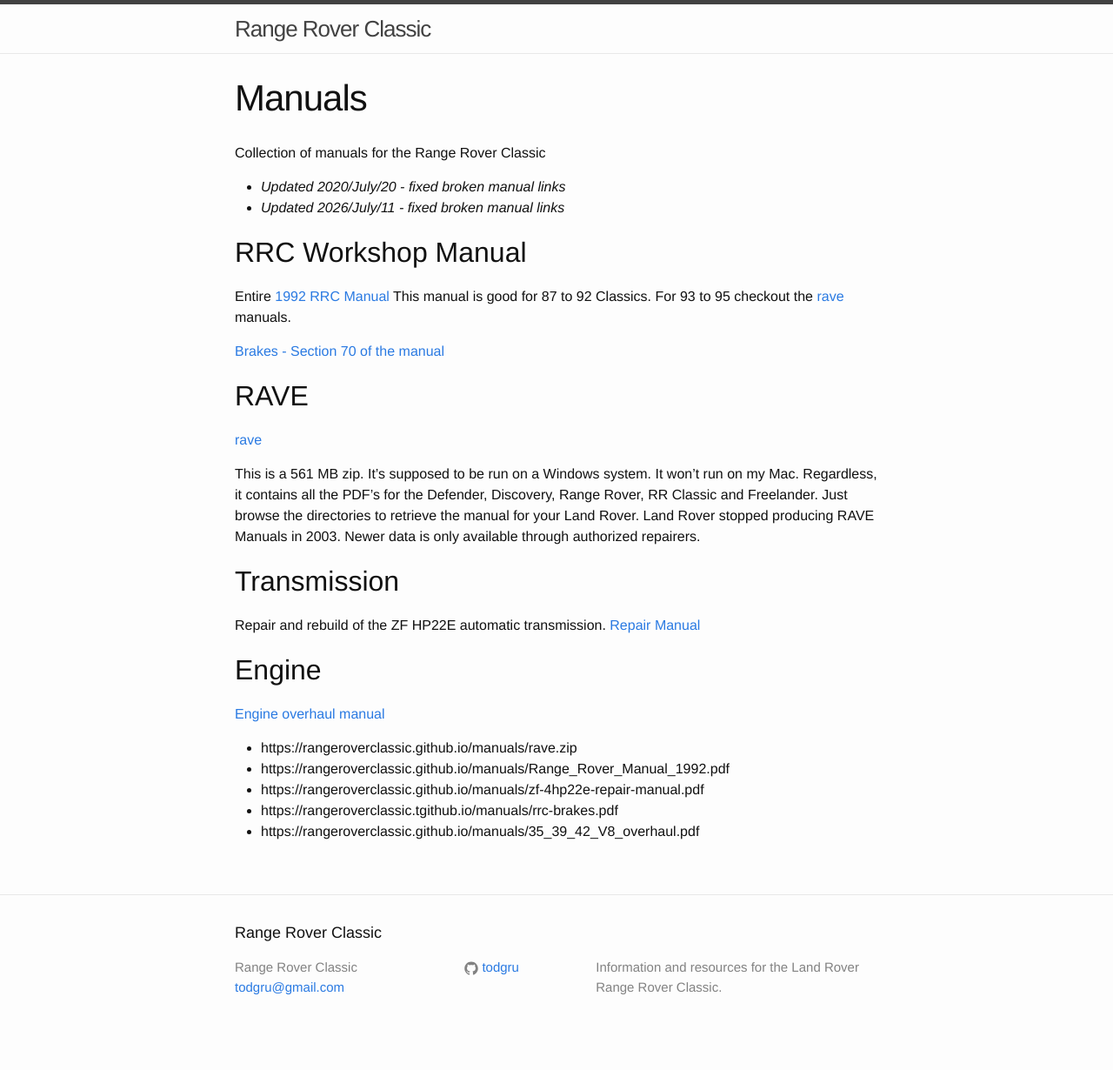
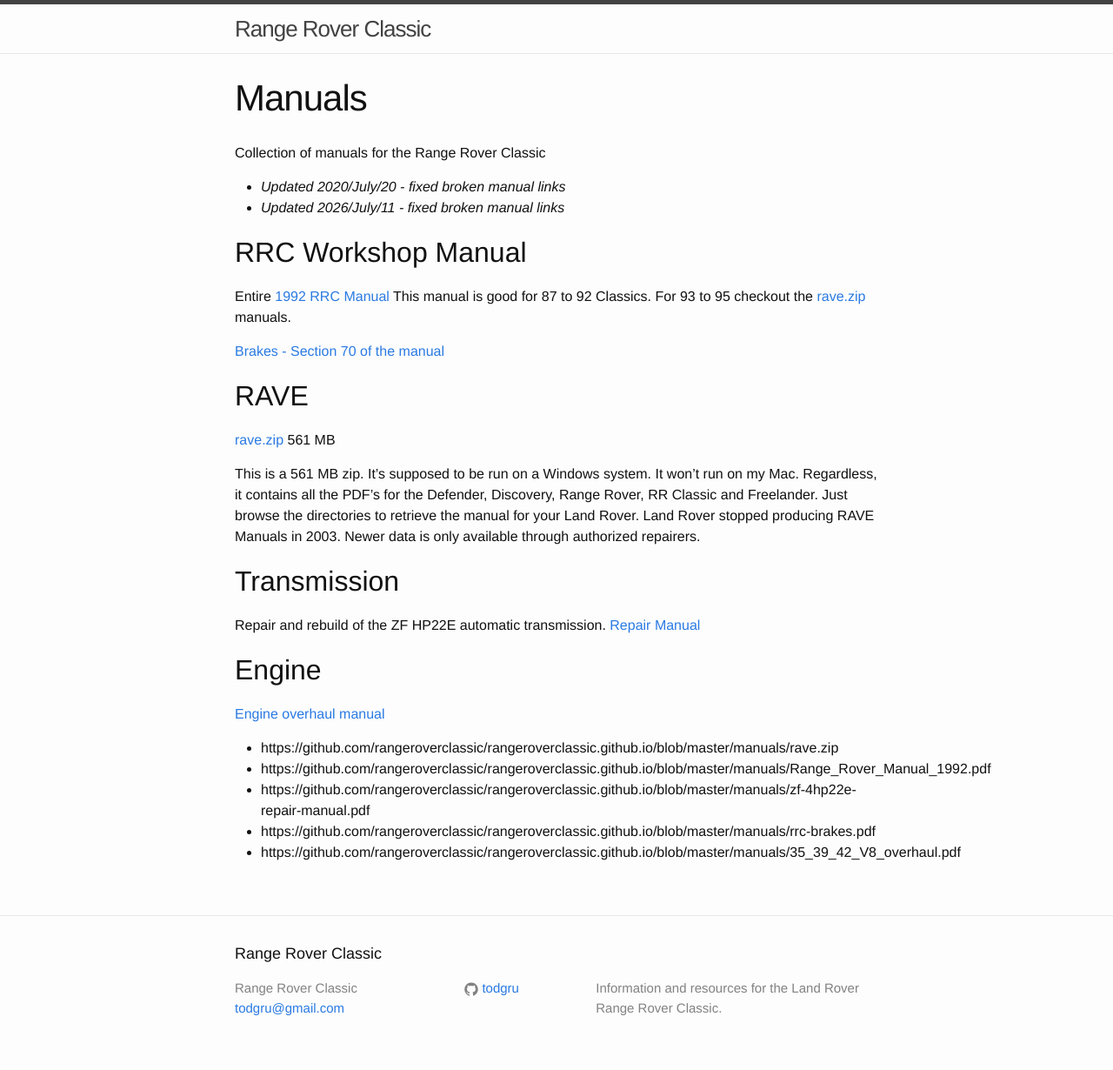
Before and after one commit to rangeroverclassic/rangeroverclassic.github.io, a Jekyll site: the page built from manuals/manuals.md, in a window 1280 px wide. Shown: the whole page at 87% size. Built offline with Jekyll 4.4.1, drawn with Linux system fonts in a browser that asks for light colours; before the commit the page ends 1206 px from its top, so only the background shows below that; some of the changed lines change nothing that is shown.

Commit message:
Update links in manuals.md to use absolute URLs

```diff
--- a/manuals/manuals.md
+++ b/manuals/manuals.md
@@ -13,13 +13,13 @@
 ## RRC Workshop Manual
 
 
-Entire [1992 RRC Manual](./Range_Rover_Manual_1992.pdf) This manual is good for 87 to 92 Classics. For 93 to 95 checkout the [rave](./rave.zip) manuals.
+Entire [1992 RRC Manual](https://github.com/rangeroverclassic/rangeroverclassic.github.io/blob/master/manuals/Range_Rover_Manual_1992.pdf) This manual is good for 87 to 92 Classics. For 93 to 95 checkout the [rave.zip](https://github.com/rangeroverclassic/rangeroverclassic.github.io/blob/master/manuals/rave.zip) manuals.
 
-[Brakes - Section 70 of the manual](./rrc-brakes.pdf)
+[Brakes - Section 70 of the manual](https://github.com/rangeroverclassic/rangeroverclassic.github.io/blob/master/manuals/rrc-brakes.pdf)
 
 ## RAVE
 
-[rave](./rave.zip)
+[rave.zip](https://github.com/rangeroverclassic/rangeroverclassic.github.io/blob/master/manuals/rave.zip) 561 MB
 
 This is a 561 MB zip. It's supposed to be run on a Windows system. It won't run
 on my Mac. Regardless, it contains all the PDF's for the Defender, Discovery, Range Rover,
@@ -29,14 +29,14 @@
 
 ## Transmission
 
-Repair and rebuild of the ZF HP22E automatic transmission. [Repair Manual](./zf-4hp22e-repair-manual.pdf)
+Repair and rebuild of the ZF HP22E automatic transmission. [Repair Manual](https://github.com/rangeroverclassic/rangeroverclassic.github.io/blob/master/manuals/zf-4hp22e-repair-manual.pdf)
 
 ## Engine
 
-[Engine overhaul manual](./35_39_42_V8_overhaul.pdf)
+[Engine overhaul manual](https://github.com/rangeroverclassic/rangeroverclassic.github.io/blob/master/manuals/35_39_42_V8_overhaul.pdf)
 
-* https://rangeroverclassic.github.io/manuals/rave.zip
-* https://rangeroverclassic.github.io/manuals/Range_Rover_Manual_1992.pdf
-* https://rangeroverclassic.github.io/manuals/zf-4hp22e-repair-manual.pdf
-* https://rangeroverclassic.tgithub.io/manuals/rrc-brakes.pdf
-* https://rangeroverclassic.github.io/manuals/35_39_42_V8_overhaul.pdf
+* https://github.com/rangeroverclassic/rangeroverclassic.github.io/blob/master/manuals/rave.zip
+* https://github.com/rangeroverclassic/rangeroverclassic.github.io/blob/master/manuals/Range_Rover_Manual_1992.pdf
+* https://github.com/rangeroverclassic/rangeroverclassic.github.io/blob/master/manuals/zf-4hp22e-repair-manual.pdf
+* https://github.com/rangeroverclassic/rangeroverclassic.github.io/blob/master/manuals/rrc-brakes.pdf
+* https://github.com/rangeroverclassic/rangeroverclassic.github.io/blob/master/manuals/35_39_42_V8_overhaul.pdf
```
